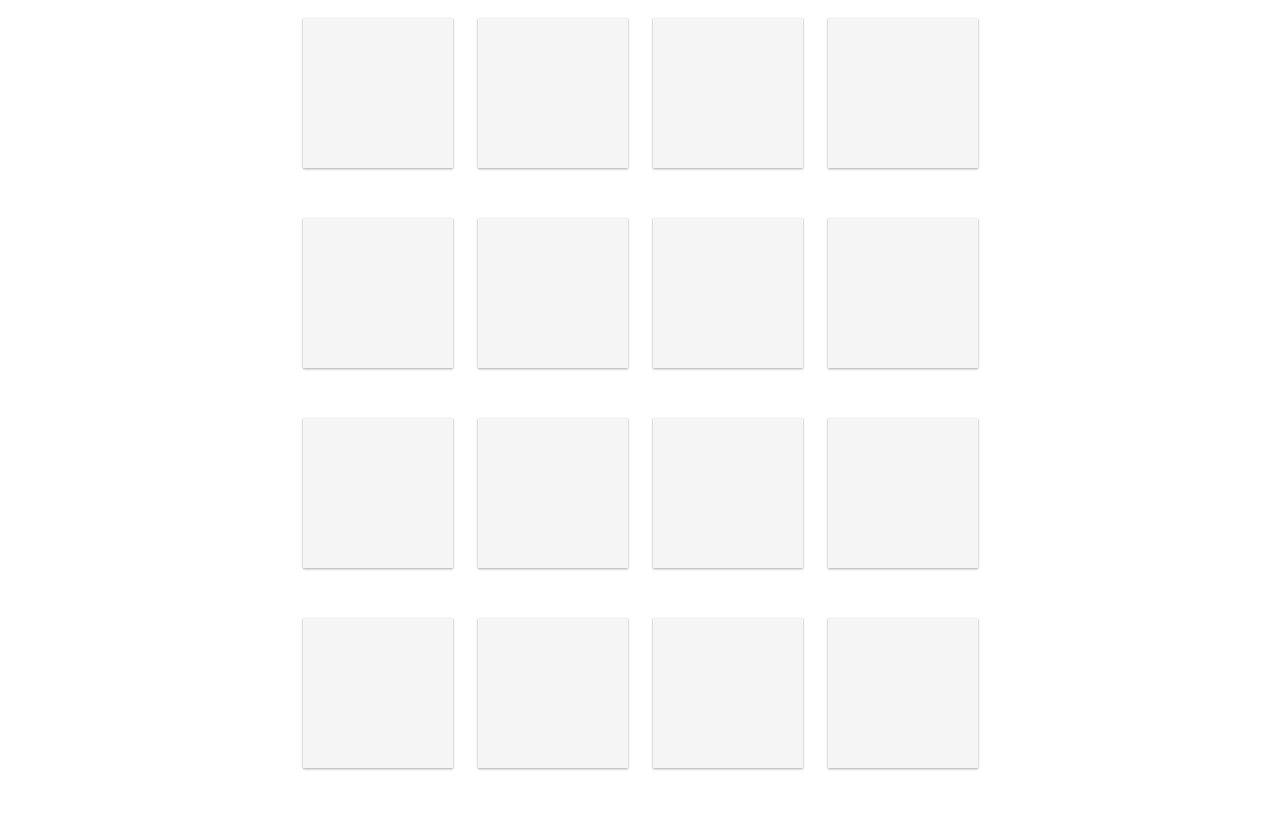
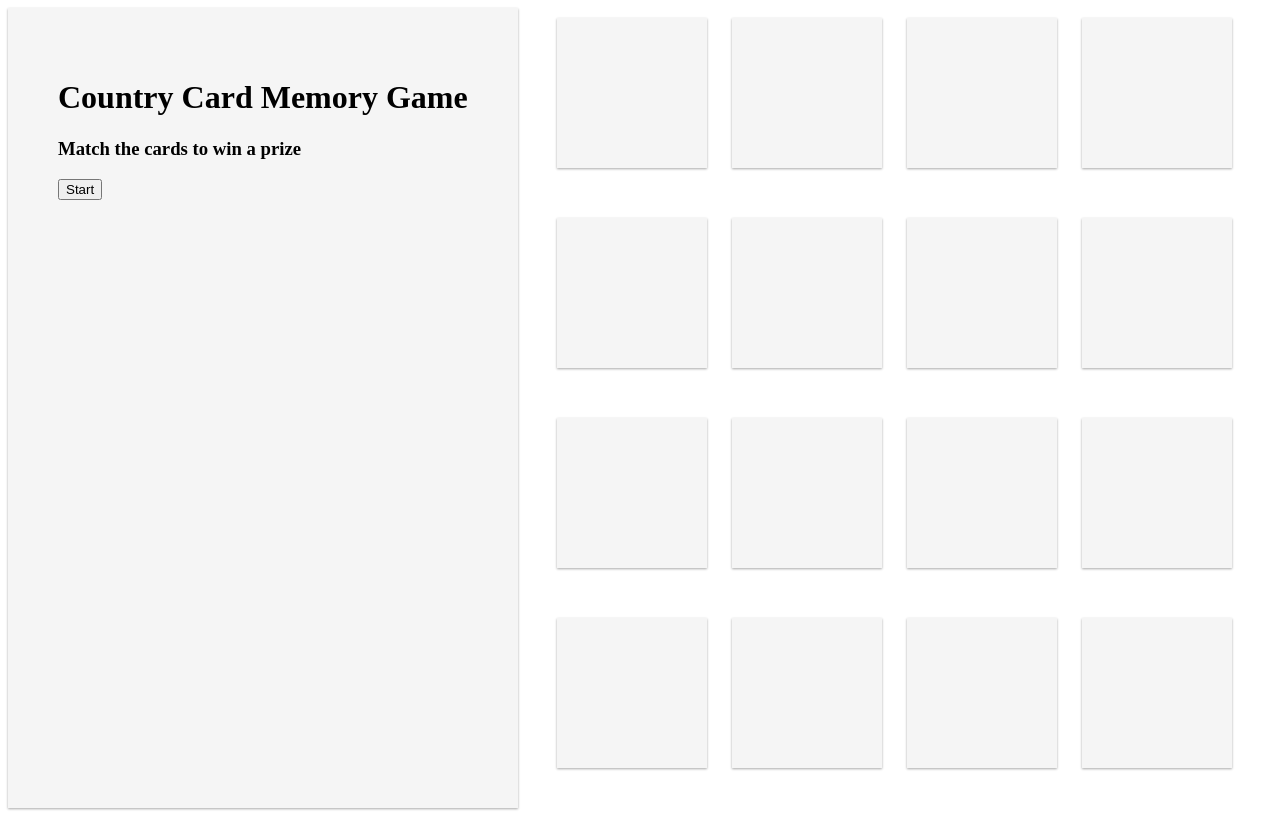
Before and after one commit to KeisakuHiga/card-memory-game, a plain HTML site: page index.html in a window 1280 px wide. Drawn offline with Linux system fonts and the light colour scheme.

Commit message:
added timer and game wrapper

```diff
--- a/index.css
+++ b/index.css
@@ -1,3 +1,14 @@
+.wrapper {
+  display: flex;
+  flex-direction: row;
+}
+
+.about-game {
+  padding: 50px;
+  background: whitesmoke;
+  box-shadow: 0 1px 3px rgba(0, 0, 0, 0.12), 0 1px 2px rgba(0, 0, 0, 0.24);
+}
+
 .parent {
   margin: 0 auto;
   width: 700px;
--- a/index.html
+++ b/index.html
@@ -8,6 +8,13 @@
     <link rel="stylesheet" href="index.css" />
   </head>
   <body>
+    <div class="wrapper">
+      <div class="about-game">
+        <h1>Country Card Memory Game</h1>
+        <h3>Match the cards to win a prize</h3>
+        <button onclick="startGame()">Start</button>
+        <div id="timer"></div>
+      </div>
       <div class="parent">
         <div id="1" class="card-container" onclick="showImage(1)">
           <img class="flag" src="./flags/australia.png" alt="" />
@@ -58,6 +65,7 @@
           <img class="flag" src="./flags/japan.png" alt="" />
         </div>
       </div>
+    </div>
 
     <script src="index.js"></script>
   </body>
--- a/index.js
+++ b/index.js
@@ -4,3 +4,14 @@ const showImage = id => {
   var elem = document.getElementById(`#${id}`);
   elem.style.display = "block";
 };
+
+const startGame = () => {
+  let countdown = 240;
+  setInterval(() => {
+    countdown--;
+    document.getElementById("timer").innerHTML = countdown;
+    if (countdown === 0) {
+      return alert("Time is up!");
+    }
+  }, 1000);
+};
```
Lines whose indentation alone changed are shown as unchanged.
